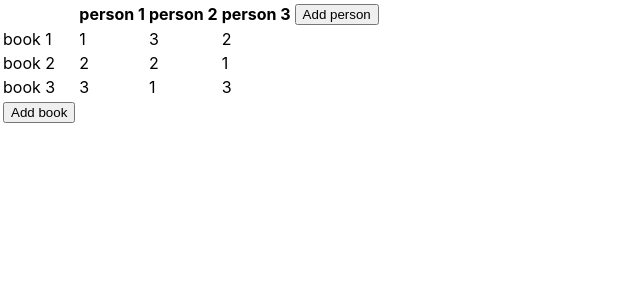
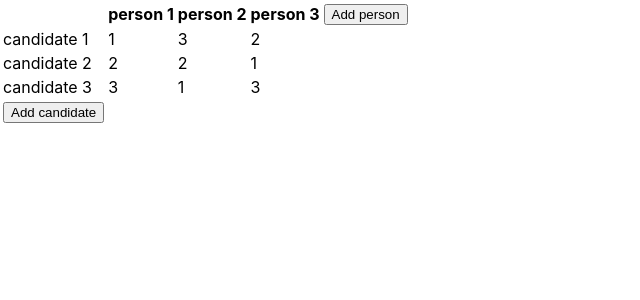
Before and after one commit to ethomas2/ranking, a React (Create React App) app: page / in a window 1280 px wide. Shown: the top 300 px of the page, without its empty margins (0-640 px from the left). Built offline with nearby package versions, Linux system fonts and the light colour scheme.

Commit message:
Big rename

```diff
--- a/src/App.tsx
+++ b/src/App.tsx
@@ -1,62 +1,68 @@
 import React, {useState} from 'react';
 
-type PersonName = string;
-type Ranking = {
-  [book: string]: number;
+type VoterName = string;
+type CandidateName = string;
+type Ballot = {
+  [CandidateName: string]: number;
 };
-type State = [PersonName, Ranking][]; // TODO: make double array
+type VoterBallotPair = [VoterName, Ballot];
+type State = VoterBallotPair[];
 
-const ranking1 = {'book 1': 1, 'book 2': 2, 'book 3': 3};
-const ranking2 = {'book 1': 3, 'book 2': 2, 'book 3': 1};
-const ranking3 = {'book 1': 2, 'book 2': 1, 'book 3': 3};
+const ballot1 = {'candidate 1': 1, 'candidate 2': 2, 'candidate 3': 3};
+const ballot2 = {'candidate 1': 3, 'candidate 2': 2, 'candidate 3': 1};
+const ballot3 = {'candidate 1': 2, 'candidate 2': 1, 'candidate 3': 3};
 const defaultState: State = [
-  ['person 1', ranking1],
-  ['person 2', ranking2],
-  ['person 3', ranking3],
+  ['person 1', ballot1],
+  ['person 2', ballot2],
+  ['person 3', ballot3],
 ];
 
-const addPerson = (
+const addVoter = (
   currentState: Readonly<State>,
-  newPersonName: string,
+  newVoterName: string,
 ): State => {
-  // TODO: this will error if no books exist
-  // TODO: only add if newPersonName does not exist in list of people
+  // TODO: this will error if no candidates exist
+  // TODO: only add if newVoterName does not exist in list of people
   // TODO: this looks like a job for useReducer
   // TODO: can we list comprehension this?
-  const books = Object.keys(currentState[0][1]);
-  let newRanking: Ranking = {};
+  const candidates = Object.keys(currentState[0][1]);
+  let newBallot: Ballot = {};
   let i = 1;
-  for (const book of books) {
-    newRanking[book] = i;
+  for (const candidate of candidates) {
+    newBallot[candidate] = i;
     i++;
   }
-  return [...currentState, [newPersonName, newRanking]];
+  return [...currentState, [newVoterName, newBallot]];
 };
 
-const addBook = (
+const addCandidate = (
   currentState: Readonly<State>,
   setState: (s: State) => void,
 ) => {
-  const nbooks = Object.keys(currentState[0][1]).length;
+  const ncandidates = Object.keys(currentState[0][1]).length;
   const newState = [...currentState];
-  const newBookName = `Book ${nbooks + 1}`;
-  for (const [, ranking] of newState) {
-    ranking[newBookName] = nbooks + 1;
+  const newBookName = `Book ${ncandidates + 1}`;
+  for (const [, ballot] of newState) {
+    ballot[newBookName] = ncandidates + 1;
   }
   setState(newState);
 };
 
+// const runElection = (ballots: readonly Ballot[]) => {
+//   const tallies: _Map<CandidateName, number>  = tally(ballots);
+// }
+
 const App: React.FC = () => {
-  const [peopleWithRankings, setState] = useState(defaultState);
+  const [electionState, setState] = useState(defaultState);
 
-  // TODO: make sure all people have all the same book keys
-  const books = Object.keys(ranking1);
+  // TODO: make sure all people have all the same candidate keys
+  const candidates = Object.keys(ballot1);
 
-  const tableBodyContent = books.map(book => (
-    <tr key={`book-row-${book}`}>
-      <td>{book}</td>
-      {peopleWithRankings.map(([person, ranking]) => (
-        <td key={`book-${book}-person-${person}`}>{ranking[book]}</td>
+  const tableBodyContent = candidates.map(candidate => (
+    <tr key={`candidate-row-${candidate}`}>
+      <td>{candidate}</td>
+      {electionState.map(([person, ballot]) => (
+        <td key={`candidate-${candidate}-person-${person}`}>{ballot[candidate]}</td>
       ))}
     </tr>
   ));
@@ -64,7 +70,7 @@ const App: React.FC = () => {
   const tableHeaderContent = (
     <tr>
       <th />
-      {peopleWithRankings.map(([person]) => (
+      {electionState.map(([person]) => (
         <th key={`person-${person}`}>{person}</th>
       ))}
       <th>
@@ -72,7 +78,7 @@ const App: React.FC = () => {
           value="Add person"
           type="button"
           onClick={() =>
-            setState(addPerson(peopleWithRankings, 'King Phillip'))
+            setState(addVoter(electionState, 'King Phillip'))
           }
         />
       </th>
@@ -87,9 +93,9 @@ const App: React.FC = () => {
         <tr>
           <td>
             <input
-              value="Add book"
+              value="Add candidate"
               type="button"
-              onClick={() => addBook(peopleWithRankings, setState)}
+              onClick={() => addCandidate(electionState, setState)}
             />
           </td>
         </tr>
```
